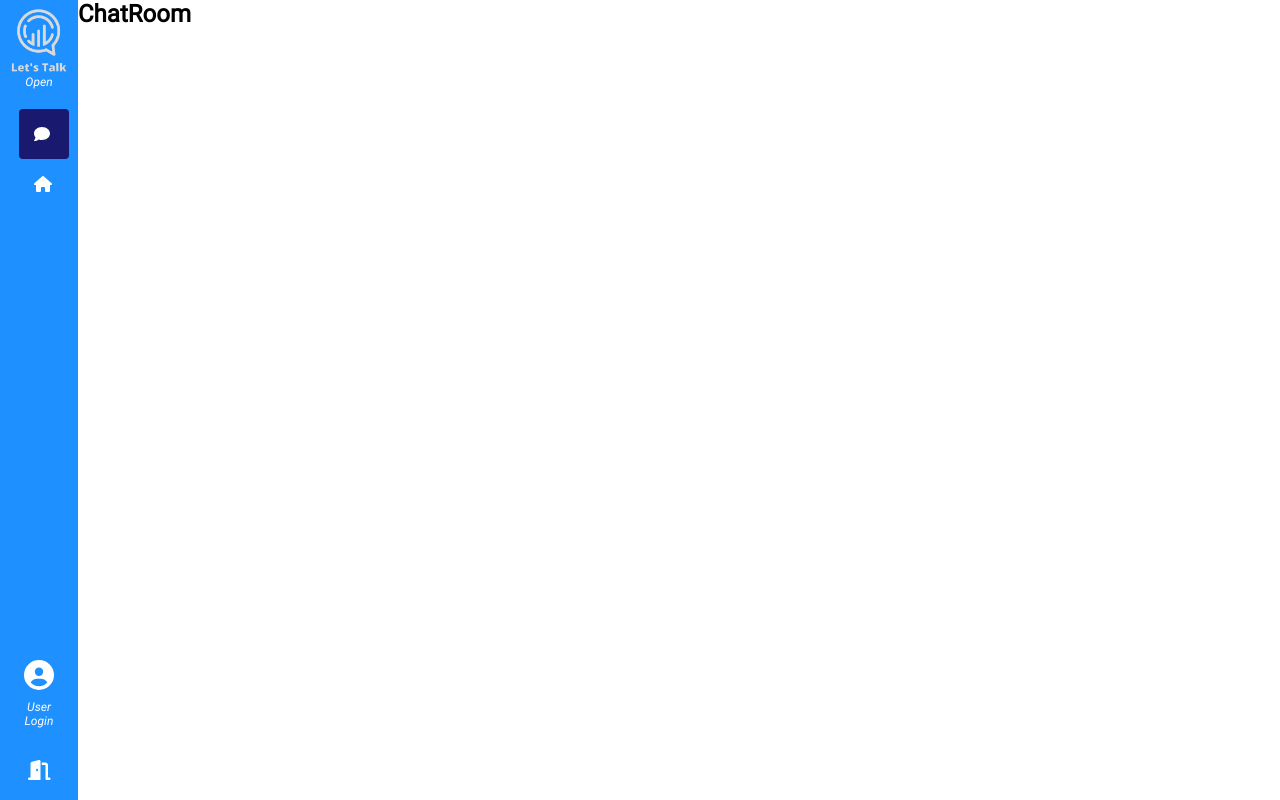
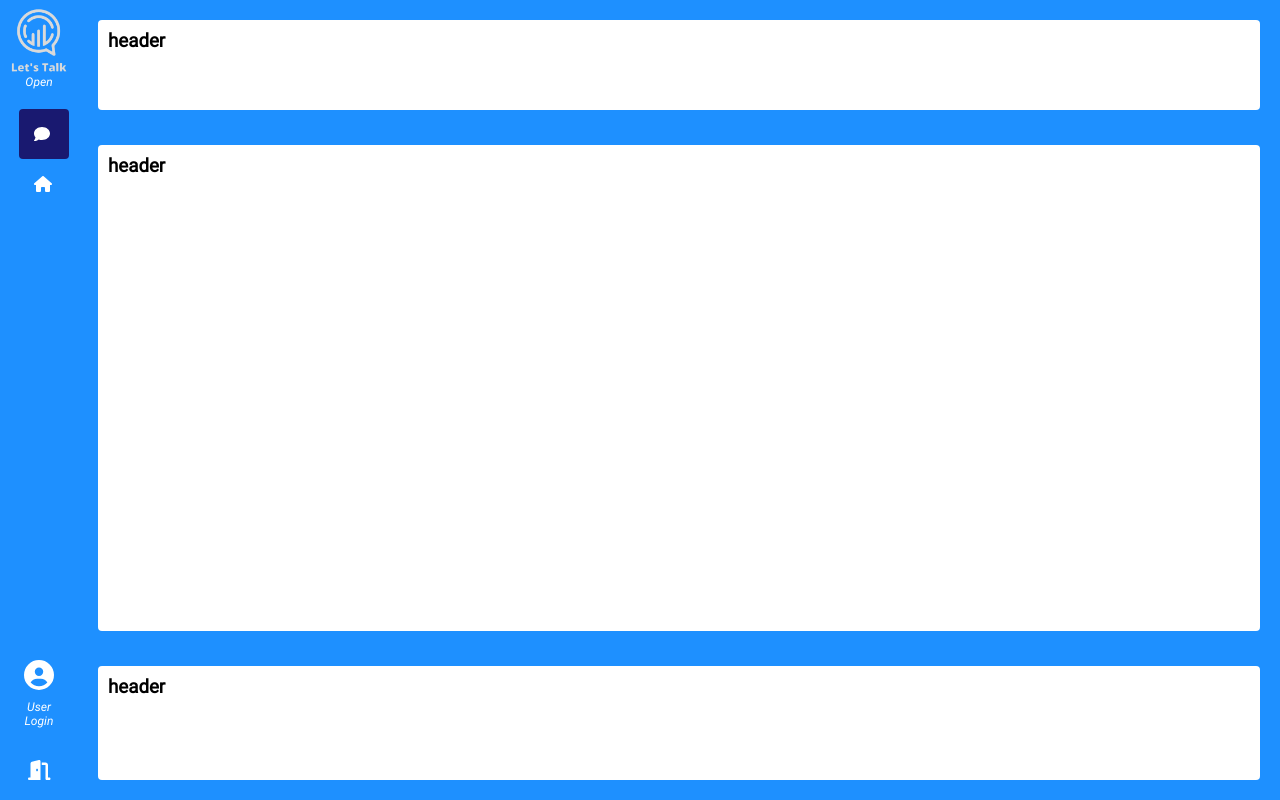
Before and after one commit to Rdfenix/chat-real-time-react, a React (Create React App) app: page /chat/room/test in a window 1280 px wide. Built offline with nearby package versions, Linux system fonts and the light colour scheme.

Commit message:
create: creating chat room

```diff
--- a/src/pages/ChatRoom/index.tsx
+++ b/src/pages/ChatRoom/index.tsx
@@ -9,8 +9,16 @@ export function ChatRoom() {
   });
 
   return (
-    <>
-      <h1>ChatRoom</h1>
-    </>
+    <section className={styles.chat_room_section}>
+      <header className={styles.chat_room_header}>
+        <h1>header</h1>
+      </header>
+      <div className={styles.chat_room_content}>
+        <h1>header</h1>
+      </div>
+      <footer className={styles.chat_room_footer}>
+        <h1>header</h1>
+      </footer>
+    </section>
   );
 }
--- a/src/pages/ChatRoom/styles.module.scss
+++ b/src/pages/ChatRoom/styles.module.scss
@@ -0,0 +1,35 @@
+@import "../../styles/components/pageDefault";
+@import "../../styles/abstracts/variables";
+
+.chat_room_section {
+    @include pageDefaultStyle;
+    flex-direction: column;
+    justify-content: space-between;
+    align-items: center;
+    background-color: $DodgeBlue;
+
+    .chat_room_header {
+        background-color: $White;
+        width: 100%;
+        height: 90px;
+        display: flex;
+        border-radius: 4px;
+        padding: 10px;
+    }
+
+    .chat_room_content {
+        width: 100%;
+        background: $White;
+        height: 64%;
+        border-radius: 4px;
+        padding: 10px;
+        overflow: auto;
+    }
+    .chat_room_footer {
+        background: $White;
+        width: 100%;
+        height: 15%;
+        padding: 10px;
+        border-radius: 4px;
+    }
+}
```
